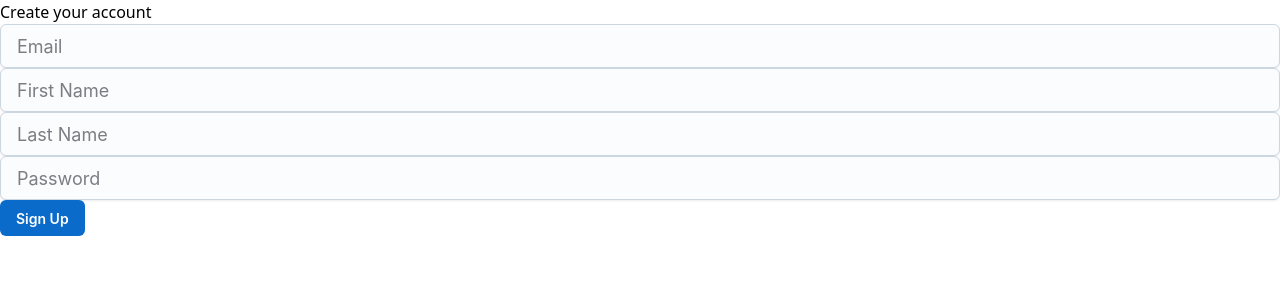
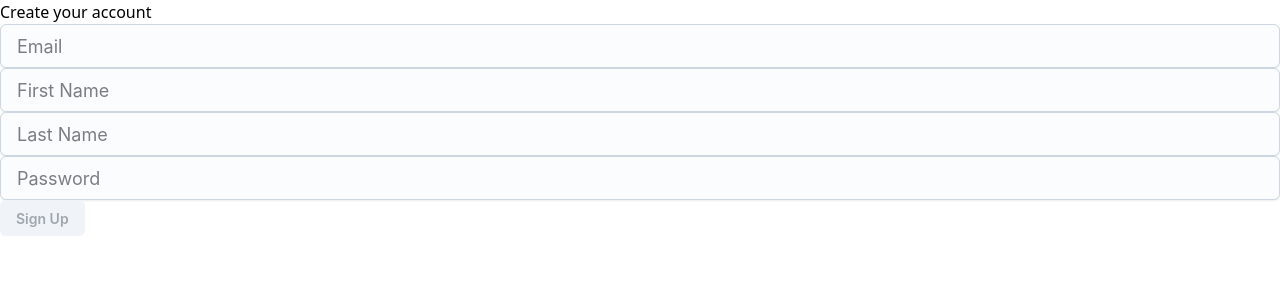
Before and after one commit to raj3k/CrossfitBox-Booking-System, a React (Vite) app in the folder frontend/: page /auth/signup in a window 1280 px wide. Shown: the top 300 px of the page. Built offline with nearby package versions, Linux system fonts and the light colour scheme.

Commit message:
feat: Add validation for email, first name, last name, and password in allowConfirm variable

```diff
--- a/frontend/src/pages/SignUp.tsx
+++ b/frontend/src/pages/SignUp.tsx
@@ -7,6 +7,7 @@ const SignUp: React.FC = () => {
   const [firstName, setFirstName] = useState("");
   const [lastName, setLastName] = useState("");
   const [password, setPassword] = useState("");
+  const allowConfirm = email.length > 0 && firstName.length > 0 && lastName.length > 0 && password.length > 0;
 
   const handleEmailInputChanged = (e: React.ChangeEvent<HTMLInputElement>) => {
     const text = e.target.value as string;
@@ -86,6 +87,7 @@ const SignUp: React.FC = () => {
                 className="w-full"
                 type="submit"
                 color="primary"
+                disabled={!allowConfirm}
               >
                 Sign Up
               </Button>
```
